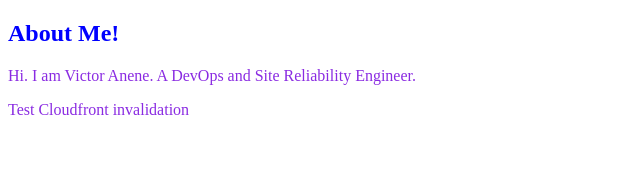
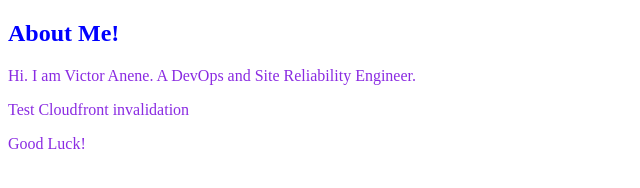
Before and after one commit to Vickysomtee/s3-staticWeb, a plain HTML site: page about.html in a window 1280 px wide. Shown: the full height of the page, 0-640 px from the left. Drawn offline with Linux system fonts and the light colour scheme.

Commit message:
cloudfront invalidation

```diff
--- a/about.html
+++ b/about.html
@@ -11,5 +11,7 @@
 
 <p>Test Cloudfront invalidation</p>
 
+<p>Good Luck!</p>
+
 </body>
 </html>
```
